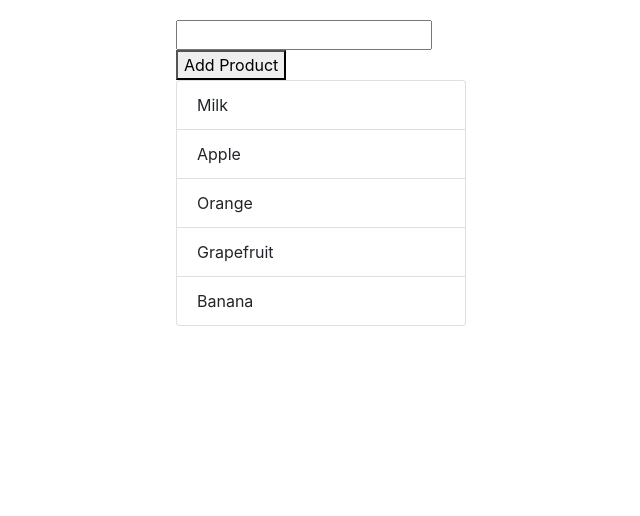
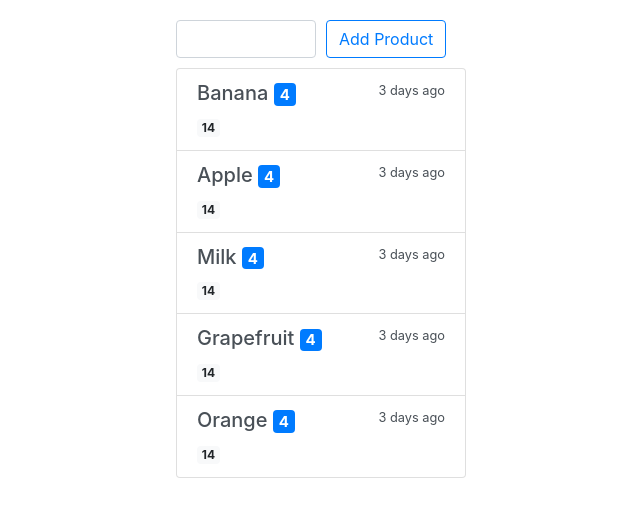
Before and after one commit to neolite/shopping_list, a React (Create React App) app: page / in a window 1280 px wide. Shown: the top 516 px of the page, without its empty margins (319-959 px from the left). Built offline with nearby package versions, Linux system fonts and the light colour scheme.

Commit message:
[fix] change css

```diff
--- a/package.json
+++ b/package.json
@@ -5,8 +5,10 @@
   "dependencies": {
     "babel-eslint": "^8.2.1",
     "bootstrap": "4.0.0",
+    "classnames": "^2.2.5",
     "prop-types": "^15.6.0",
     "react": "^16.2.0",
+    "react-addons-css-transition-group": "^15.6.2",
     "react-dom": "^16.2.0",
     "react-redux": "^5.0.6",
     "react-scripts": "1.1.0",
--- /dev/null
+++ b/src/components/ProductItem.jsx
@@ -0,0 +1,39 @@
+import React, { Component } from 'react';
+import PropTypes from 'prop-types';
+import cn from 'classnames';
+class ProductItem extends Component {
+
+  render() {
+    const itemClass = cn({
+      'list-group-item': true,
+      'list-group-item-action': true,
+      'flex-column': true,
+      'align-items-start':true,
+      'active': this.props.item.completed
+    })
+
+    return (
+
+      <li
+        key={this.props.item.id}
+        onClick={() => this.props.onClickItem(this.props.item.id)}
+        className={itemClass}
+        >
+        <div className="d-flex w-100 justify-content-between">
+          <h5 className="mb-1">{this.props.item.name} <span className="badge badge-primary">4</span></h5>
+          <small>3 days ago</small>
+        </div>
+        <p className="mb-1">
+
+        </p>
+        <span className="badge badge-light">14</span>
+      </li>
+  )}
+}
+
+ProductItem.propTypes = {
+  item: PropTypes.object.isRequired,
+  onClickItem: PropTypes.func.isRequired
+};
+
+export default ProductItem;
--- /dev/null
+++ b/src/components/ProductList.css
@@ -0,0 +1,3 @@
+#product-list {
+  padding-top: 10px;
+}
--- a/src/components/ProductsList.jsx
+++ b/src/components/ProductsList.jsx
@@ -1,12 +1,14 @@
 import React, { Component } from 'react';
 import PropTypes from 'prop-types';
+import './ProductList.css';
+import ProductItem from './ProductItem';
 
 class ProductList extends Component {
   render() {
     return(
-      <ul className="list-group">
+      <ul className="list-group" id="product-list">
         {this.props.items.reverse().map((item) => {
-          return <li className="list-group-item" key={item.id} onClick={() => this.props.onClickProduct(item.id)}>{item.name}</li>
+          return <ProductItem item={item} key={item.id} onClickItem={this.props.onClickProduct}></ProductItem>
         })}
       </ul>
     )
--- a/src/containers/AddProductContainer.jsx
+++ b/src/containers/AddProductContainer.jsx
@@ -8,7 +8,7 @@ let AddProduct = ({ dispatch }) => {
 
   return (
     <div>
-      <form
+      <form className="form-row"
         onSubmit={e => {
           e.preventDefault()
           if (!input.value.trim()) {
@@ -18,14 +18,18 @@ let AddProduct = ({ dispatch }) => {
           input.value = ''
         }}
       >
-        <input
+        <div className="col">
+          <input className="form-control"
             ref={node => {
               input = node
             }}
           />
-        <button type="submit">
+        </div>
+        <div className="col">
+          <button type="submit" className="btn btn-outline-primary">
             Add Product
           </button>
+        </div>
       </form>
     </div>
   )
--- a/src/containers/App.js
+++ b/src/containers/App.js
@@ -13,6 +13,9 @@ class App extends Component {
           </div>
           <div className="col-3">
             <AddProduct />
+            <div className="row">
+              <div className="w-100"></div>
+            </div>
             <ProductsContainer />
           </div>
           <div className="col">
--- a/src/containers/ProductsContainer.jsx
+++ b/src/containers/ProductsContainer.jsx
@@ -15,7 +15,7 @@ class ProductsContainer extends Component {
 
 const mapStateToProps = state => {
   return {
-    products: state.products.filter(item => !item.completed)//getVisibleTodos(state.todos, state.visibilityFilter)
+    products: state.products.sort((a,b) => a.id - b.id)//.filter(item => !item.completed)//getVisibleTodos(state.todos, state.visibilityFilter)
   }
 }
 
@@ -27,12 +27,10 @@ const mapDispatchToProps = dispatch => {
   }
 }
 
-
 const ProductsContainerWithState = connect(
   mapStateToProps,
   mapDispatchToProps
 )(ProductsContainer)
-
 
 ProductsContainer.propTypes = {
   products: PropTypes.array.isRequired,
```
Also changed, not shown: 1 other file (tests, documents, lock files or other folders). Lines whose indentation alone changed are shown as unchanged.
